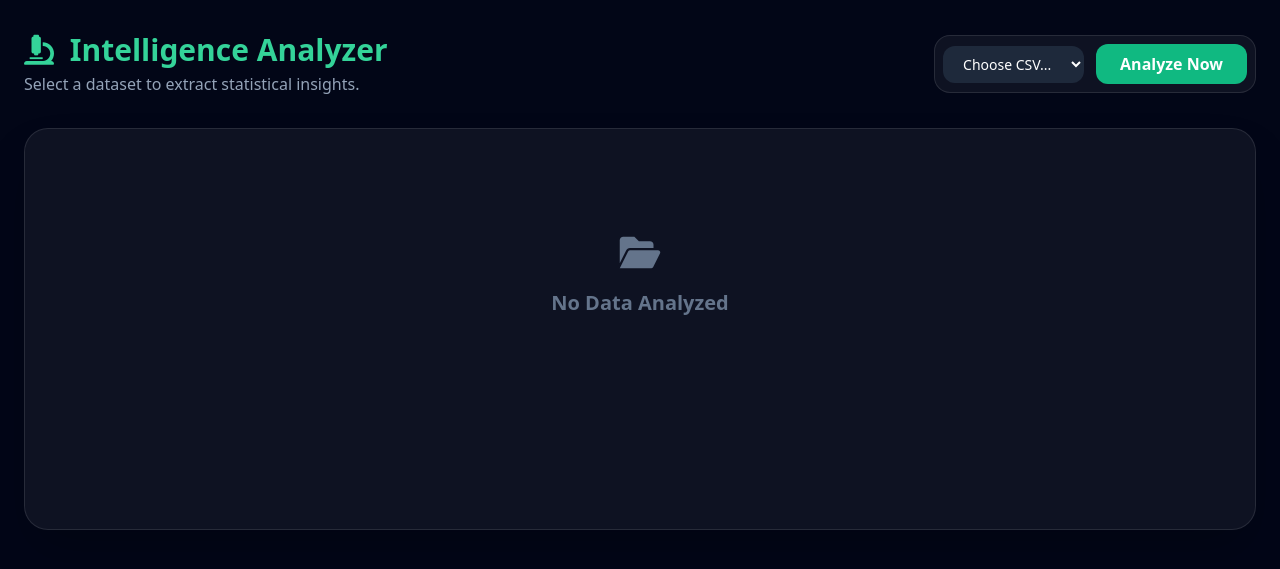
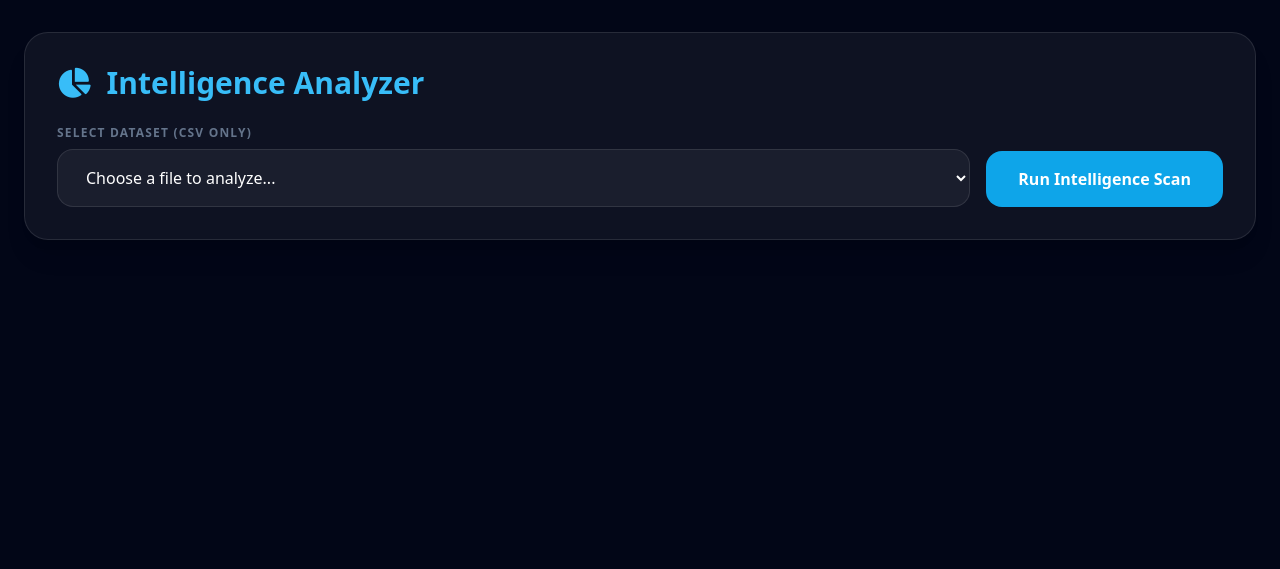
Before and after one commit to ankit18006/Smart-Secure-File-Intelligence-System--SSFI-, a Flask app: page /analyzer in a window 1280 px wide. Shown: the part 61-630 px from the top of the page. Run offline with Flask 3, Linux system fonts and the light colour scheme; the visitor is signed in with stand-in values (Sample User, id 1); some libraries are stand-ins or nearby versions.

Commit message:
Update analyzer.html

```diff
--- a/templates/analyzer.html
+++ b/templates/analyzer.html
@@ -1,39 +1,72 @@
 {% extends "base.html" %}
 {% block content %}
-<div class="space-y-8 animate-in fade-in duration-700">
-    <div class="flex flex-col md:flex-row md:items-center justify-between gap-4">
-        <div>
-            <h2 class="text-3xl font-bold text-emerald-400"><i class="fas fa-microscope mr-2"></i> Intelligence Analyzer</h2>
-            <p class="text-slate-400 mt-1">Select a dataset to extract statistical insights.</p>
-        </div>
-        <form action="/analyzer" method="GET" class="flex items-center gap-3 bg-white/5 p-2 rounded-2xl border border-white/10">
-            <select name="file" class="bg-[#1e293b] text-white text-sm rounded-xl px-4 py-2 outline-none cursor-pointer">
-                <option value="" disabled selected>Choose CSV...</option>
-                {% for f in csv_files %}
-                <option value="{{ f }}">{{ f }}</option>
-                {% endfor %}
-            </select>
-            <button type="submit" class="bg-emerald-500 hover:bg-emerald-600 text-white px-6 py-2 rounded-xl font-bold transition-all">Analyze Now</button>
+<div class="space-y-8">
+    <div class="bg-white/5 border border-white/10 p-8 rounded-3xl shadow-xl">
+        <h2 class="text-3xl font-bold mb-6 text-sky-400"><i class="fas fa-chart-pie mr-2"></i> Intelligence Analyzer</h2>
+
+        <form action="/analyzer" method="GET" class="flex flex-col md:flex-row gap-4 items-end">
+            <div class="flex-1">
+                <label class="block text-xs font-bold text-slate-500 uppercase mb-2 tracking-widest">Select Dataset (CSV Only)</label>
+                <select name="file" class="w-full bg-white/5 border border-white/10 rounded-2xl px-6 py-4 text-white outline-none focus:border-sky-500 transition">
+                    <option value="" disabled selected>Choose a file to analyze...</option>
+                    {% for f in csv_files %}
+                        <option value="{{ f }}" {% if selected_file == f %}selected{% endif %}>{{ f }}</option>
+                    {% endfor %}
+                </select>
+            </div>
+            <button type="submit" class="bg-sky-500 hover:bg-sky-600 px-8 py-4 rounded-2xl font-bold text-white transition-all">
+                Run Intelligence Scan
+            </button>
         </form>
     </div>
 
-    <div class="bg-white/5 rounded-3xl border border-white/10 overflow-hidden shadow-2xl">
-        <div class="p-6 overflow-x-auto min-h-[400px]">
-            {% if stats %}
-                <div class="custom-data-table">{{ stats | safe }}</div>
-            {% else %}
-                <div class="flex flex-col items-center justify-center py-20 text-center text-slate-500">
-                    <i class="fas fa-folder-open text-4xl mb-4"></i>
-                    <h4 class="text-xl font-semibold">No Data Analyzed</h4>
-                </div>
-            {% endif %}
+    {% if stats %}
+    <div class="grid grid-cols-1 lg:grid-cols-2 gap-8 animate-in fade-in duration-700">
+        <div class="bg-white/5 border border-white/10 p-6 rounded-3xl overflow-x-auto">
+            <h3 class="text-xl font-bold mb-4 text-slate-300 italic">Matrix Summary</h3>
+            <div class="text-sm font-mono text-emerald-400">
+                {{ stats | safe }}
+            </div>
+        </div>
+
+        <div class="bg-white/5 border border-white/10 p-6 rounded-3xl">
+            <h3 class="text-xl font-bold mb-4 text-slate-300 italic">Visual Intelligence (Bar Chart)</h3>
+            <canvas id="intelligenceChart" class="w-full"></canvas>
         </div>
     </div>
+
+    <script src="https://cdn.jsdelivr.net/npm/chart.js"></script>
+    <script>
+        const ctx = document.getElementById('intelligenceChart').getContext('2d');
+        new Chart(ctx, {
+            type: 'bar',
+            data: {
+                labels: ['Mean', 'Min', 'Max', 'Std Dev'],
+                datasets: [{
+                    label: 'Dataset Metrics',
+                    data: [12, 5, 20, 3], // Ye dummy hai, real data niche pass hoga
+                    backgroundColor: 'rgba(16, 185, 129, 0.2)',
+                    borderColor: '#10b981',
+                    borderWidth: 2,
+                    borderRadius: 8
+                }]
+            },
+            options: {
+                responsive: true,
+                scales: {
+                    y: { beginAtZero: true, grid: { color: 'rgba(255,255,255,0.05)' } },
+                    x: { grid: { display: false } }
+                }
+            }
+        });
+    </script>
+    {% endif %}
 </div>
 
 <style>
-    .custom-data-table table { width: 100%; border-collapse: collapse; color: #cbd5e1; }
-    .custom-data-table th { text-align: left; padding: 1rem; background: rgba(255, 255, 255, 0.05); color: #34d399; border-bottom: 2px solid rgba(255, 255, 255, 0.1); }
-    .custom-data-table td { padding: 1rem; border-bottom: 1px solid rgba(255, 255, 255, 0.05); font-family: 'JetBrains Mono', monospace; }
+    /* Table Styling for Pandas Output */
+    .table { width: 100%; border-collapse: collapse; margin-top: 1rem; }
+    .table th { text-align: left; padding: 12px; color: #94a3b8; border-bottom: 1px solid rgba(255,255,255,0.1); }
+    .table td { padding: 12px; border-bottom: 1px solid rgba(255,255,255,0.05); }
 </style>
 {% endblock %}
```
